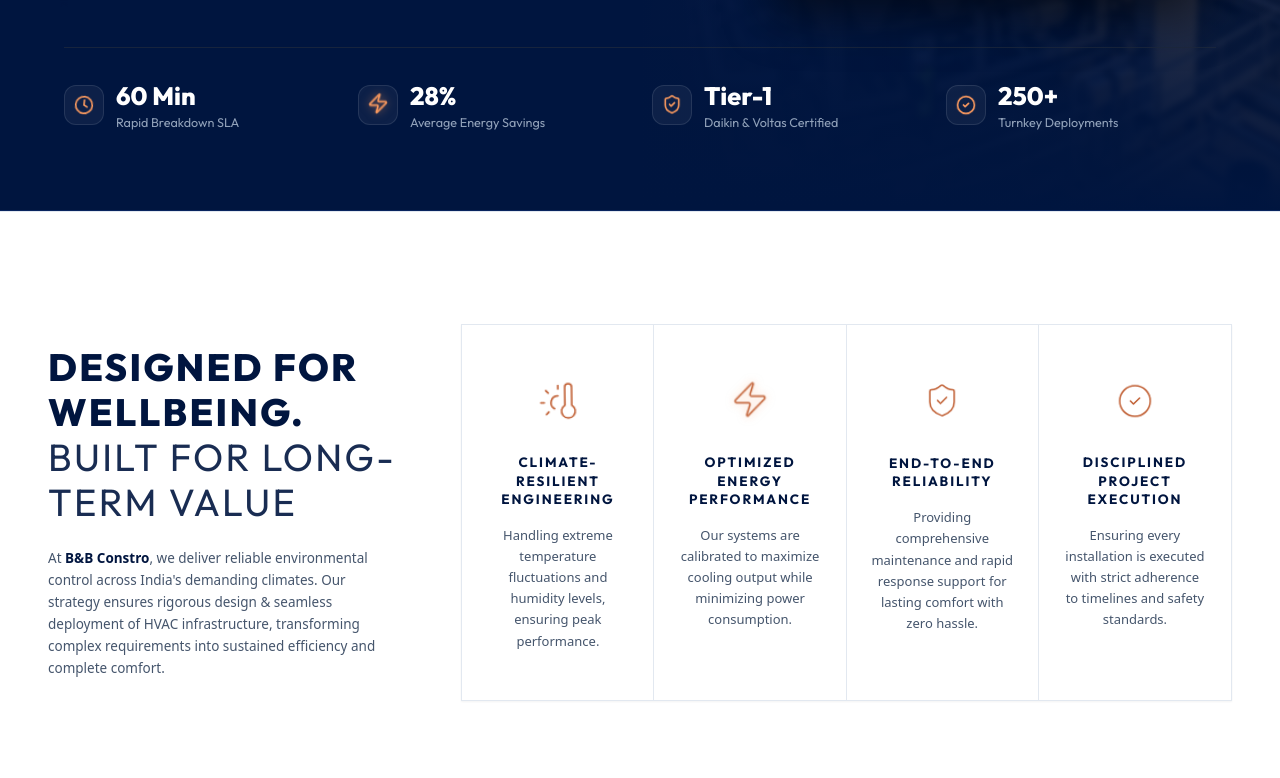
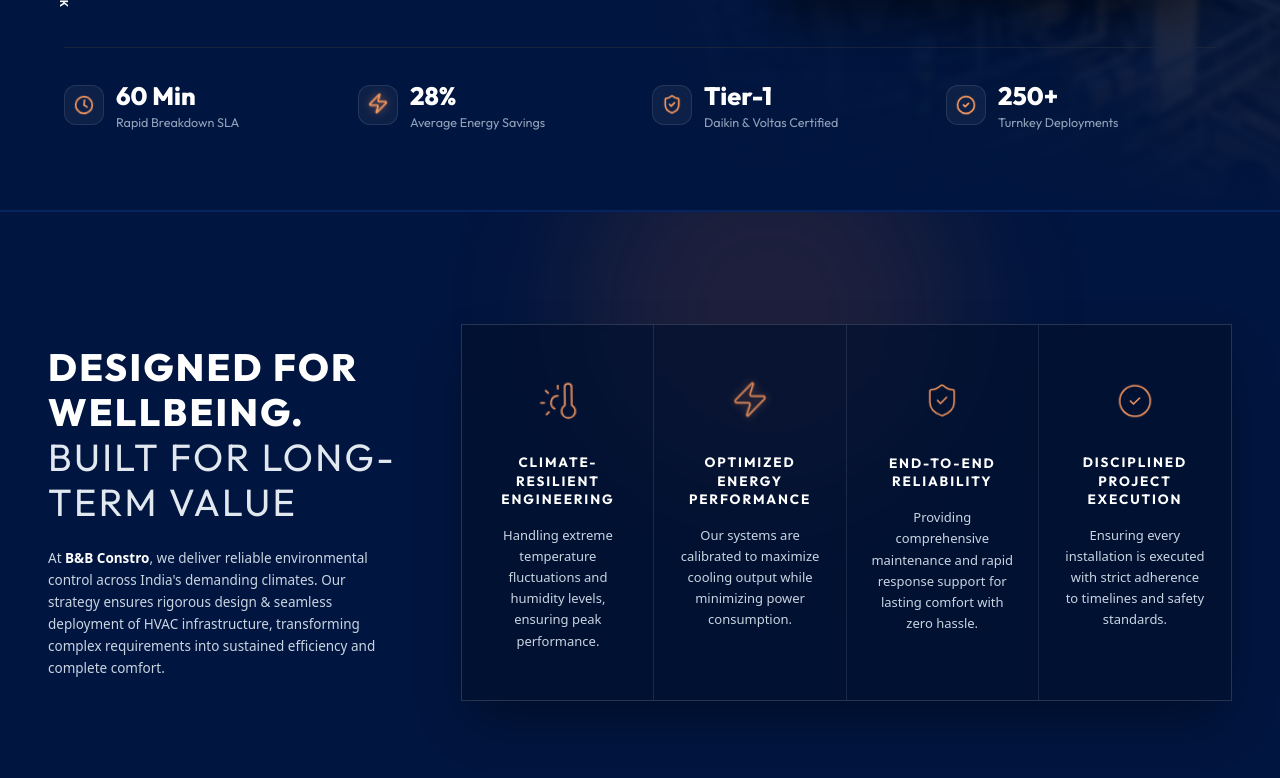
Before and after one commit to excitenext21-bit/bbconstro, a React (Vite) app: page /about/why-choose-us in a window 1280 px wide. Shown: the part 582-1360 px from the top of the page. Built offline with nearby package versions, Linux system fonts and the light colour scheme; a web font is replaced by a local one.

Commit message:
Update Why Choose Us section background to brand dark navy #00153f matching reference

```diff
--- a/src/components/WhyChooseUsSection.tsx
+++ b/src/components/WhyChooseUsSection.tsx
@@ -32,55 +32,61 @@ export const WhyChooseUsSection: React.FC = () => {
   return (
     <section
       id="why-choose-us"
-      data-theme="light"
-      className="relative py-20 sm:py-24 lg:py-28 bg-white text-[#0f172a] border-t border-b border-slate-200 overflow-hidden"
+      data-theme="dark"
+      className="relative py-20 sm:py-24 lg:py-28 bg-[#00153f] text-slate-100 border-t border-b border-[#0b2866]/80 overflow-hidden"
     >
-      <div className="max-w-[1400px] mx-auto px-6 sm:px-10 lg:px-12">
+      {/* Ambient Brand Copper Glow */}
+      <div
+        className="absolute -top-24 right-1/4 w-96 h-96 bg-[#c05e32]/15 rounded-full blur-3xl pointer-events-none"
+        aria-hidden="true"
+      />
+
+      <div className="relative max-w-[1400px] mx-auto px-6 sm:px-10 lg:px-12 z-10">
         <div className="grid grid-cols-1 lg:grid-cols-12 gap-12 lg:gap-10 xl:gap-14 items-center">
 
           {/* Left Column: Headline & Intro Paragraph */}
           <div className="lg:col-span-4 xl:col-span-4 flex flex-col justify-center">
             {/* Main Headline: 38px, Outfit font, clean multi-line uppercase typography */}
             <h2
-              className="text-[32px] sm:text-[38px] font-['Outfit'] uppercase tracking-[0.06em] text-[#00153f] leading-[1.18] mb-6"
+              className="text-[32px] sm:text-[38px] font-['Outfit'] uppercase tracking-[0.06em] text-white leading-[1.18] mb-6"
               style={{ fontSize: '38px' }}
             >
-              <span className="font-extrabold block">DESIGNED FOR</span>
-              <span className="font-extrabold block">WELLBEING.</span>
-              <span className="font-light block text-[#00153f]/90">BUILT FOR LONG-</span>
-              <span className="font-light block text-[#00153f]/90">TERM VALUE</span>
+              <span className="font-extrabold block text-white">DESIGNED FOR</span>
+              <span className="font-extrabold block text-white">WELLBEING.</span>
+              <span className="font-light block text-slate-200">BUILT FOR LONG-</span>
+              <span className="font-light block text-slate-200">TERM VALUE</span>
             </h2>
 
             {/* Intro Copy */}
-            <p className="text-slate-600 text-xs sm:text-[13.5px] leading-relaxed font-normal text-justify sm:text-left pr-0 lg:pr-4">
-              At <strong className="text-[#00153f] font-semibold">B&amp;B Constro</strong>, we deliver reliable environmental control across India&apos;s demanding climates. Our strategy ensures rigorous design &amp; seamless deployment of HVAC infrastructure, transforming complex requirements into sustained efficiency and complete comfort.
+            <p className="text-slate-300 text-xs sm:text-[13.5px] leading-relaxed font-normal text-justify sm:text-left pr-0 lg:pr-4">
+              At <strong className="text-white font-semibold">B&amp;B Constro</strong>, we deliver reliable environmental control across India&apos;s demanding climates. Our strategy ensures rigorous design &amp; seamless deployment of HVAC infrastructure, transforming complex requirements into sustained efficiency and complete comfort.
             </p>
           </div>
 
           {/* Right Column: 4 Columns inside a single sleek bordered box with vertical dividers */}
           <div className="lg:col-span-8 xl:col-span-8">
-            <div className="border border-slate-200 bg-white grid grid-cols-1 sm:grid-cols-2 xl:grid-cols-4 divide-y sm:divide-y-0 sm:divide-x divide-slate-200 shadow-xs">
+            <div className="border border-white/15 bg-[#02102e]/70 backdrop-blur-xs grid grid-cols-1 sm:grid-cols-2 xl:grid-cols-4 divide-y sm:divide-y-0 sm:divide-x divide-white/10 shadow-2xl shadow-black/40">
               {pillars.map((pillar, idx) => {
                 const Icon = pillar.icon;
                 return (
                   <div
                     key={idx}
-                    className="group relative px-6 py-10 sm:px-6 sm:py-12 flex flex-col items-center text-center transition-all duration-300 hover:z-20 hover:bg-white hover:shadow-[0_16px_36px_-6px_rgba(0,21,63,0.18)] hover:ring-1 hover:ring-slate-300/80 hover:-translate-y-1 cursor-pointer"
+                    className="group relative px-6 py-10 sm:px-6 sm:py-12 flex flex-col items-center text-center transition-all duration-300 hover:z-20 hover:bg-[#041c4f] hover:shadow-[0_16px_36px_-6px_rgba(0,0,0,0.7)] hover:ring-1 hover:ring-[#f7985f]/40 hover:-translate-y-1 cursor-pointer"
                   >
                     {/* Centered Outline Icon in Brand Copper with Sleek 1px Stroke & Animation */}
-                    <div className="w-14 h-14 mb-6 flex items-center justify-center text-[#c05e32] transition-transform duration-300 group-hover:scale-110">
+                    <div className="w-14 h-14 mb-6 flex items-center justify-center text-[#f7985f] transition-transform duration-300 group-hover:scale-110">
                       <Icon
-                        className={`w-9 h-9 stroke-[1] ${pillar.animClass} transition-colors duration-300 group-hover:text-[#c05e32]`}
+                        className={`w-9 h-9 stroke-[1] ${pillar.animClass} transition-colors duration-300 group-hover:text-white`}
                       />
                     </div>
 
                     {/* Title: Centered, Bold, Uppercase Tracking */}
-                    <h3 className="text-xs sm:text-[13.5px] font-bold uppercase tracking-[0.14em] text-[#00153f] font-['Outfit'] mb-4 leading-snug min-h-[38px] flex items-center justify-center">
+                    <h3 className="text-xs sm:text-[13.5px] font-bold uppercase tracking-[0.14em] text-white font-['Outfit'] mb-4 leading-snug min-h-[38px] flex items-center justify-center">
                       {pillar.title}
                     </h3>
 
                     {/* Description: Centered, Light, Elegant */}
-                    <p className="text-xs sm:text-[13px] text-slate-600 leading-relaxed font-normal">
+                    <p className="text-xs sm:text-[13px] text-slate-300 leading-relaxed font-normal">
                       {pillar.desc}
                     </p>
                   </div>
```
